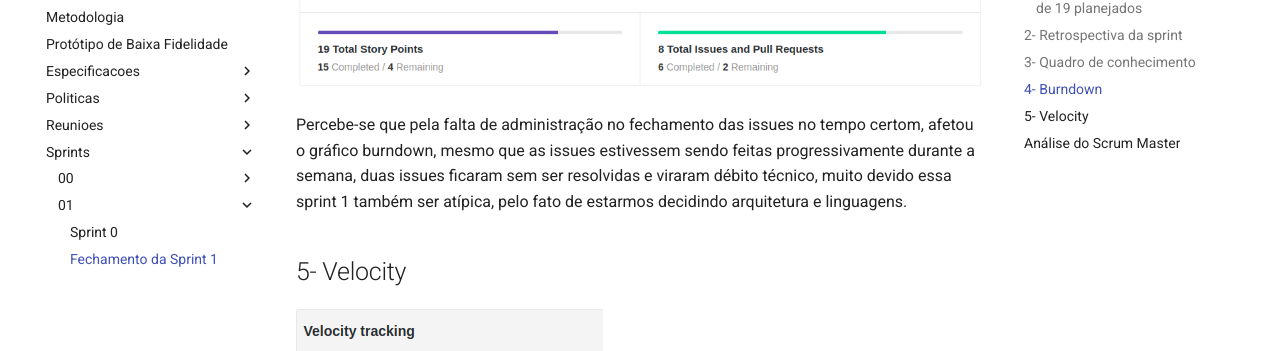
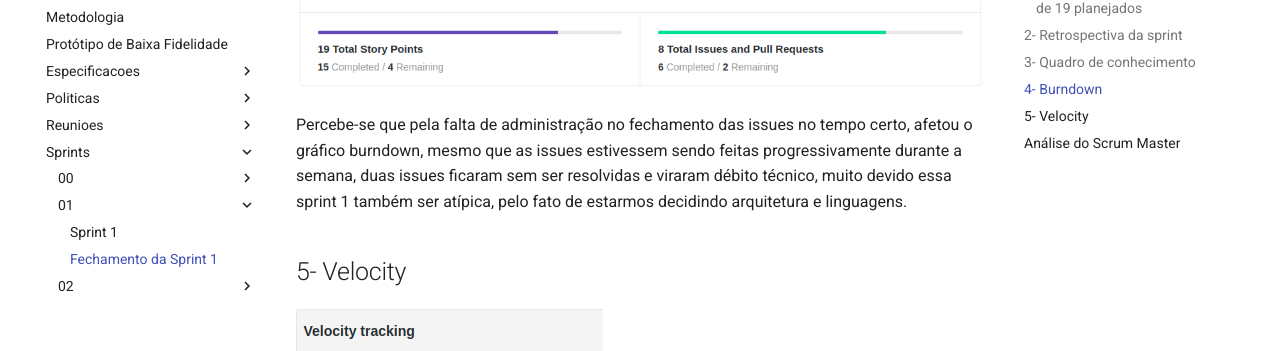
Before and after one commit to fga-eps-mds/2019.2-FoodCare, an MkDocs documentation site: the page built from docs/sprints/01/resultado_1.md, in a window 1280 px wide and 900 px high, scrolled down 2145 px. Shown: the part 145-496 px from the top of the window. Built offline with MkDocs 1.6.1 and Material for MkDocs 9.7.7, drawn with Linux system fonts in a browser that asks for light colours.

Commit message:
adiciona planejamento da sprint 2

```diff
--- a/docs/sprints/01/planejamento_1.md
+++ b/docs/sprints/01/planejamento_1.md
@@ -1,4 +1,4 @@
-# Sprint 0
+# Sprint 1
 
 ## Resumo da Sprint
 
--- a/docs/sprints/01/resultado_1.md
+++ b/docs/sprints/01/resultado_1.md
@@ -44,7 +44,7 @@
 ## 4- Burndown
 ![Burndown](img1/burndown_1.png)
 
-Percebe-se que pela falta de administração no fechamento das issues no tempo certom, afetou o gráfico burndown, mesmo que as issues estivessem sendo feitas progressivamente durante a semana, duas issues ficaram sem ser resolvidas e viraram débito técnico, muito devido essa sprint 1 também ser atípica, pelo fato de estarmos decidindo arquitetura e linguagens.
+Percebe-se que pela falta de administração no fechamento das issues no tempo certo, afetou o gráfico burndown, mesmo que as issues estivessem sendo feitas progressivamente durante a semana, duas issues ficaram sem ser resolvidas e viraram débito técnico, muito devido essa sprint 1 também ser atípica, pelo fato de estarmos decidindo arquitetura e linguagens.
 
 ## 5- Velocity
 ![Velocity](img1/velocity_1.png)
```
Also changed, not shown: docs/sprints/02/planejamento_2.md (added, +52 -0 lines), docs/sprints/02/resultado_2.md (added).
